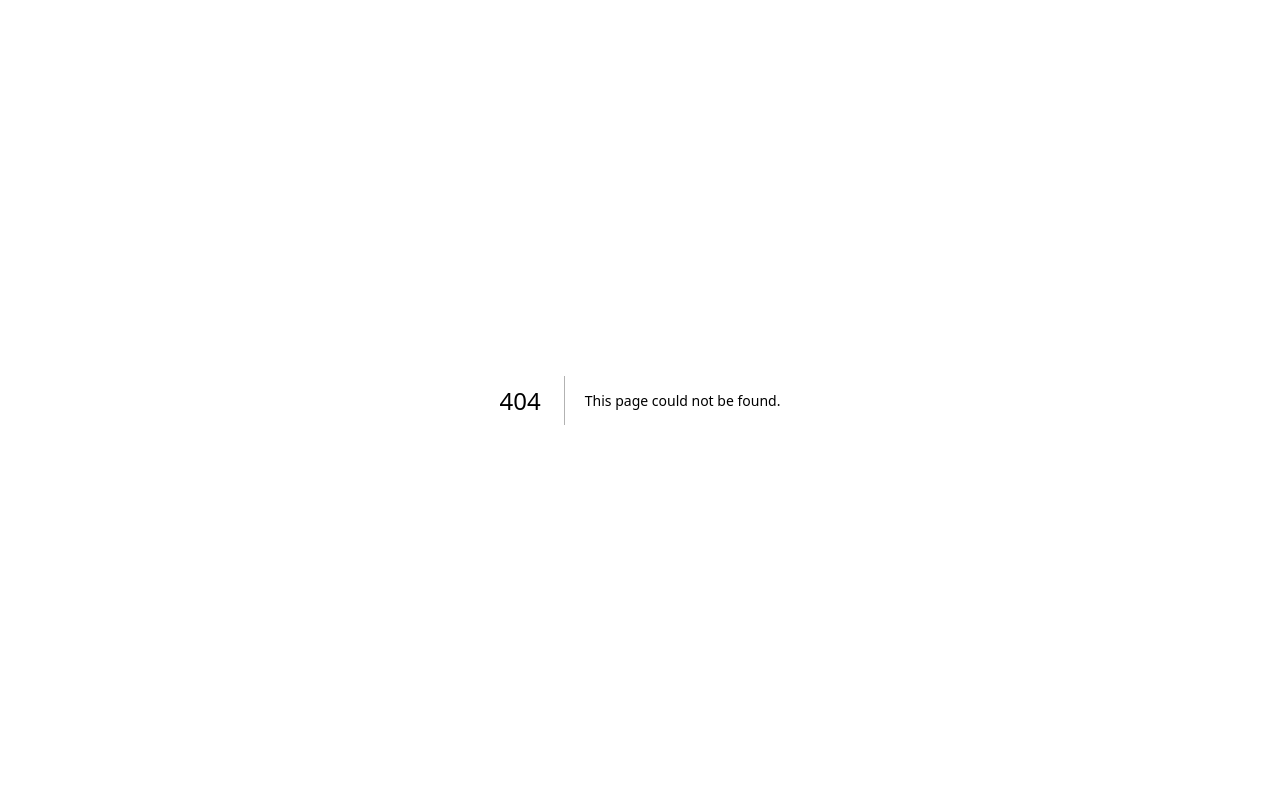
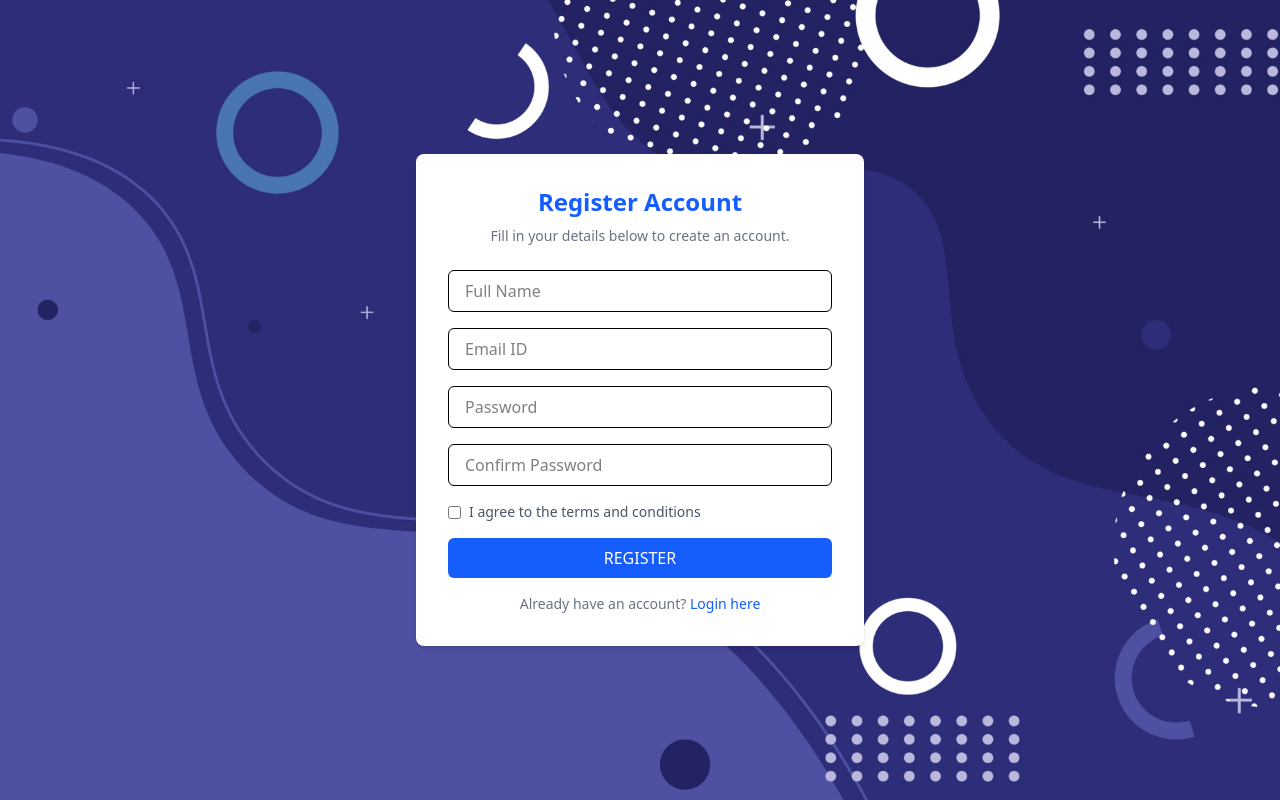
Before and after one commit to Lolipopxn/ProjectManagement-Web, a Next.js app in the folder projectmanage-web/main-web/: page /register in a window 1280 px wide. Before the commit this address had no page. Built offline with nearby package versions, Linux system fonts and the light colour scheme.

Commit message:
Add register page

```diff
--- /dev/null
+++ b/projectmanage-web/main-web/app/register/action.tsx
@@ -0,0 +1,74 @@
+"use server";
+
+import { redirect } from "next/navigation";
+
+interface RegisterResponse {
+  jwt: string;
+  user: {
+    id: number;
+    username: string;
+    email: string;
+  };
+}
+
+interface StrapiError {
+  error: {
+    status: number;
+    name: string;
+    message: string;
+    details: any;
+  };
+}
+
+export async function registerUser(formData: FormData) {
+  const fullname = formData.get("fullname");
+  const email = formData.get("email");
+  const password = formData.get("password");
+  const confirmPassword = formData.get("confirmPassword");
+  const agreeToTerms = formData.get("agreeToTerms");
+
+  if (!fullname || !email || !password || !confirmPassword) {
+    return { error: "Please fill in all required fields." };
+  }
+
+  if (password !== confirmPassword) {
+    return { error: "Passwords do not match." };
+  }
+
+  if (!agreeToTerms) {
+    return { error: "You must agree to the terms and conditions." };
+  }
+
+  const STRAPI_URL = process.env.STRAPI_BASE_URL;
+
+  try {
+    const response = await fetch(`${STRAPI_URL}/api/auth/local/register`, {
+      method: "POST",
+      headers: {
+        "Content-Type": "application/json",
+      },
+      body: JSON.stringify({
+        username: fullname,
+        email,
+        password,
+      }),
+    });
+
+    const data: RegisterResponse | StrapiError = await response.json();
+
+    if (!response.ok) {
+      const errorData = data as StrapiError;
+      return { error: errorData.error?.message || "Registration failed." };
+    }
+
+    const successData = data as RegisterResponse;
+    console.log("Registration successful! User:", successData.user);
+
+  } catch (error) {
+    console.error("An error occurred:", error);
+    return { error: "Failed to connect to the server." };
+  }
+
+  redirect('/login');
+
+}
--- /dev/null
+++ b/projectmanage-web/main-web/app/register/page.tsx
@@ -0,0 +1,104 @@
+"use client";
+
+import Image from "next/image";
+import { useState } from "react";
+import { registerUser } from "./action";
+
+export default function RegisterPage() {
+  const [error, setError] = useState<string | null>(null);
+
+  const handleSubmit = async (event: React.FormEvent<HTMLFormElement>) => {
+    event.preventDefault();
+    setError(null); // Clear previous errors
+
+    const formData = new FormData(event.currentTarget);
+    const result = await registerUser(formData);
+
+    if (result?.error) {
+      setError(result.error);
+    } else {
+    }
+  };
+
+  return (
+    <div className="relative h-screen bg-gray-100 font-sans overflow-hidden">
+      {/* Background Image */}
+      <Image
+        src="/bg-login.jpg"
+        alt="Background"
+        fill
+        className="object-cover absolute z-0"
+        style={{ opacity: 1 }}
+      />
+
+      {/* Form Container */}
+      <div className="relative z-10 flex items-center justify-center min-h-screen">
+        <div className="w-full max-w-md bg-white p-8 rounded-lg shadow-md">
+          <div className="text-center mb-6">
+            <h2 className="text-2xl font-bold text-blue-600 mb-2">
+              Register Account
+            </h2>
+            <p className="text-sm text-gray-500">
+              Fill in your details below to create an account.
+            </p>
+          </div>
+
+          <form onSubmit={handleSubmit} className="space-y-4">
+            {error && (
+              <div className="bg-red-100 border border-red-400 text-red-700 px-4 py-3 rounded relative" role="alert">
+                <span className="block sm:inline">{error}</span>
+              </div>
+            )}
+            <input
+              type="text"
+              name="fullname"
+              placeholder="Full Name"
+              className="w-full px-4 py-2 border rounded-md focus:outline-none focus:ring-2 focus:ring-blue-400"
+            />
+            <input
+              type="email"
+              name="email"
+              placeholder="Email ID"
+              className="w-full px-4 py-2 border rounded-md focus:outline-none focus:ring-2 focus:ring-blue-400"
+            />
+            <input
+              type="password"
+              name="password"
+              placeholder="Password"
+              className="w-full px-4 py-2 border rounded-md focus:outline-none focus:ring-2 focus:ring-blue-400"
+            />
+            <input
+              type="password"
+              name="confirmPassword"
+              placeholder="Confirm Password"
+              className="w-full px-4 py-2 border rounded-md focus:outline-none focus:ring-2 focus:ring-blue-400"
+            />
+
+            <div className="flex items-center justify-between text-sm text-gray-600">
+              <label className="flex items-center space-x-2">
+                <input type="checkbox" name="agreeToTerms" className="accent-blue-500" />
+                <span>I agree to the terms and conditions</span>
+              </label>
+            </div>
+
+            <button
+              type="submit"
+              className="w-full bg-blue-600 text-white py-2 rounded-md hover:bg-blue-700 transition"
+            >
+              REGISTER
+            </button>
+          </form>
+
+          <div className="mt-4 text-center text-sm">
+            <span className="text-gray-500">
+              Already have an account?{" "}
+              <a href="login" className="text-blue-600 hover:underline">
+                Login here
+              </a>
+            </span>
+          </div>
+        </div>
+      </div>
+    </div>
+  );
+}
```
